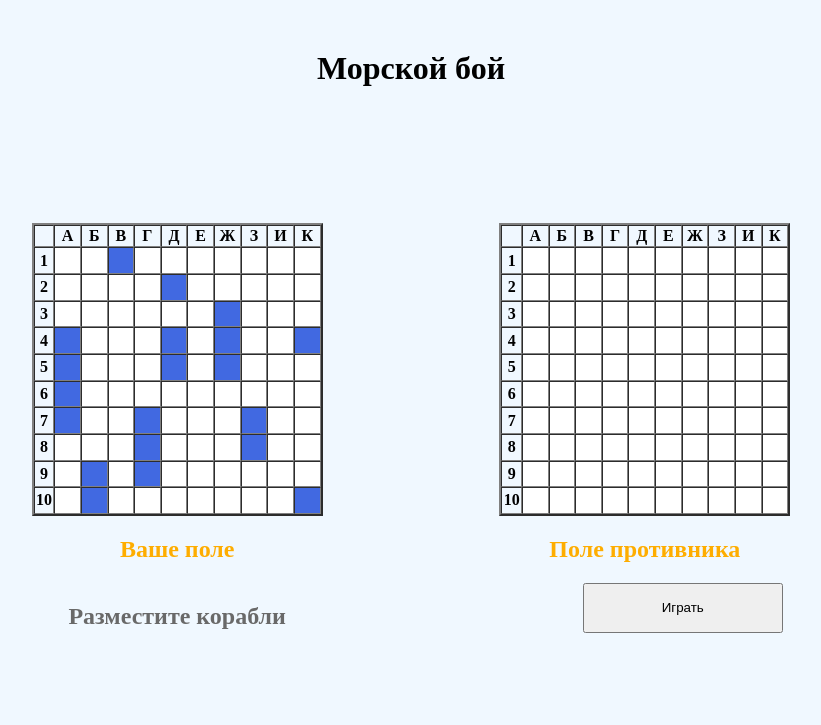
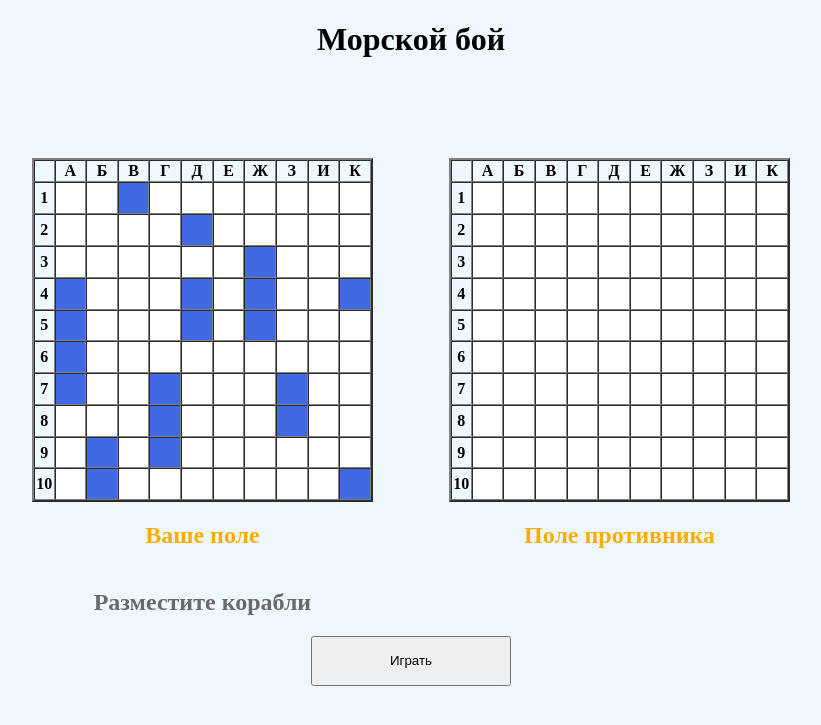
Before and after one commit to Denissyl/sea-battle, a Flask app: page / in a window 1280 px wide. Shown: the top 725 px of the page, without its empty margins (229-1050 px from the left). Run offline with Flask 2, Linux system fonts and the light colour scheme; lists and menus that the app fills with data are empty.

Commit message:
переделан темплейт

```diff
--- a/templates/index.html
+++ b/templates/index.html
@@ -4,9 +4,6 @@
         <meta http-equiv="Content-Type" content="text/html; charset=utf-8">
         <title>Морской бой</title>
         <style type="text/css">
-            table {
-                width:23%;
-            }
             td {
                 text-align: center;
                 width:9%;
@@ -56,8 +53,9 @@
         </style>
     </head>
 <body bgcolor="#F0F8FF">
-        <h1 style="color:#000000; top: 2%; left: 45%; text-align: center; margin: 50px auto 10px;"> Морской бой </h1>
-        <table border="2" align="left" style="margin-top:10%; margin-left:20%" cellspacing="0">
+<h1 style="color:#000000; text-align: center;"> Морской бой </h1>
+<div style="max-width: 60%; margin: 100px auto 10px">
+<table border="2" align="left" width="45%" cellspacing="0">
     <caption align="bottom"><h2 style="color:#fead00"> Ваше поле </h2></caption>
     <caption align="bottom"><h2 style="color:#696969;"> Разместите корабли </h2></caption>
     {% set field_letters = ['', 'А', 'Б', 'В', 'Г', 'Д', 'Е', 'Ж', 'З', 'И', 'К'] %}
@@ -81,9 +79,7 @@
         {% endfor %}
     {% endfor %}
  </table>
-    </body>
-    <body>
-        <table border="2" align="right" style="margin-top:10%; margin-right:20%" cellspacing="0">
+<table border="2" align="right" width="45%" cellspacing="0">
     <caption align="bottom"><h2 style="color:#fead00;"> Поле противника </h2></caption>
     {% set field_letters = ['', 'А', 'Б', 'В', 'Г', 'Д', 'Е', 'Ж', 'З', 'И', 'К'] %}
     <tr>
@@ -108,8 +104,13 @@
         {% endfor %}
     {% endfor %}
  </table>
+</div>
+<div style="clear: both;">
     <form action="/button/start">
-            <input type="submit" style="margin: 0 auto; top: 85%; height: 50px; width: 200px; display: block;" name="play" value="Играть" />
+        <input type="submit" style="margin: 0 auto; top: 85%; height: 50px; width: 200px; display: block;"
+               name="play"
+               value="Играть" />
     </form>
+</div>
 </body>
 </html>
```
Lines whose indentation alone changed are shown as unchanged.
